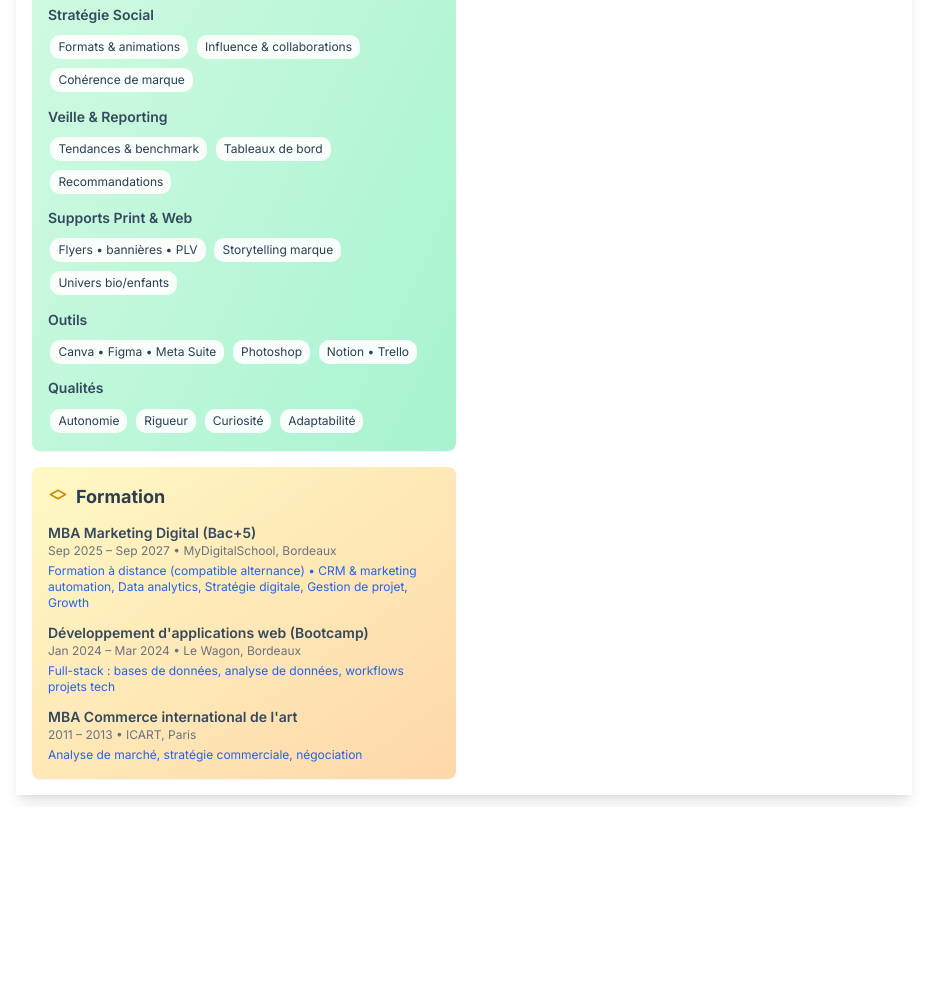
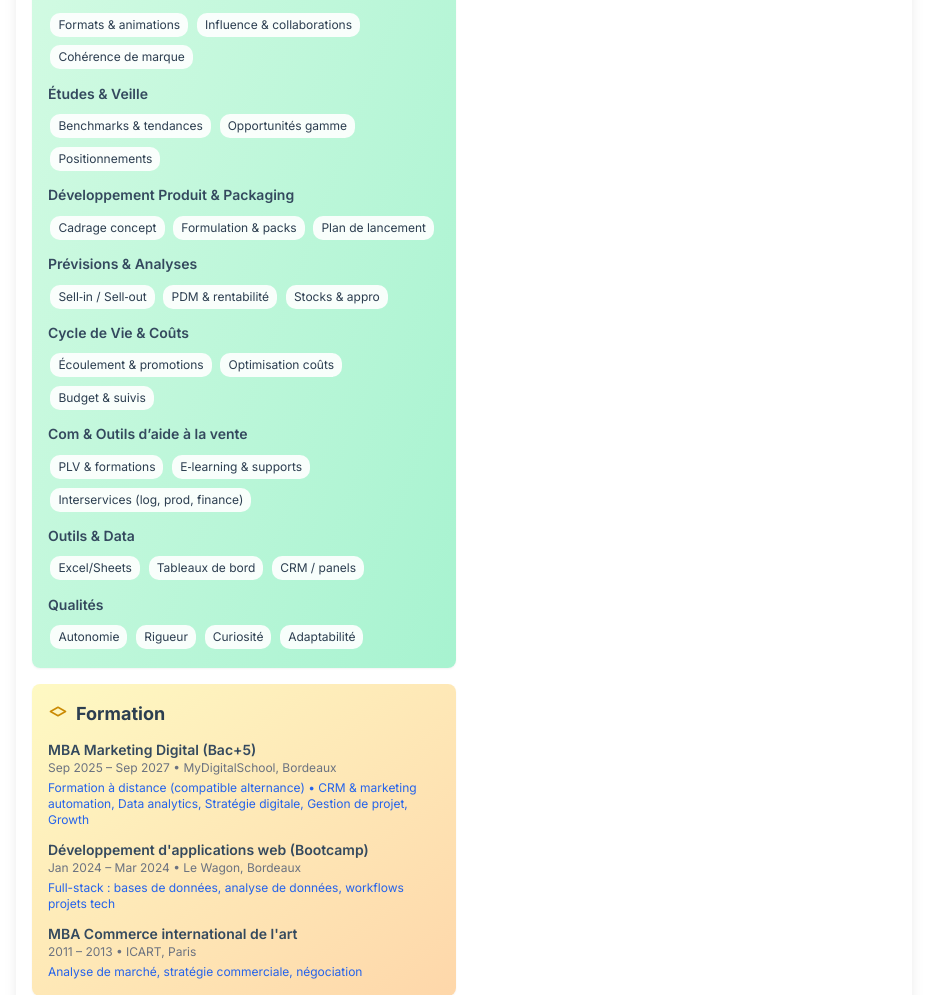
Before and after one commit to Sooruz85/cv-etienne, a website: page index.html in a window 1280 px wide. Shown: the part 1151-2146 px from the top of the page, without its empty margins (176-1103 px from the left). Before the commit the page ends 1958 px from the top, so only its background shows below. Drawn offline with nearby package versions, Linux system fonts and the light colour scheme.

Commit message:
PHYSIOMINS/Beauty Success: en-tête CDI 39h (Cenon→Darwin), À propos chef de produit, compétences études/dev produit/analyses/cycle/com/outils – PDF régénéré

```diff
--- a/index.html
+++ b/index.html
@@ -139,11 +139,10 @@
             <div class="flex items-center justify-between gap-6">
                 <div class="flex-1">
                     <h1 class="text-4xl font-bold mb-2">Etienne Gaumery</h1>
-                    <h2 class="text-lg font-normal mb-2">Alternance Assistant(e) Community Manager @ Babybio / Vitagermine</h2>
+                    <h2 class="text-lg font-normal mb-2">Chef de Produit – PHYSIOMINS @ Beauty Success</h2>
                     <div class="space-y-0.5 text-sm mb-2">
-                        <p>• Canéjan (33) • Alternance 12 à 24 mois (dès janv. 2026)</p>
+                        <p>• Cenon (33) → Bordeaux (Darwin 2026) • CDI 39h</p>
                         <p>• 38 ans • Permis B</p>
-                        <p>• MBA Marketing Digital (MyDigitalSchool Bordeaux) • Rythme : 1 semaine école / 2 semaines entreprise</p>
                     </div>
                     <div class="flex gap-4 text-sm">
                         <div class="flex items-center">
@@ -181,13 +180,13 @@
                         </h3>
                         <div class="text-sm text-text-gray leading-relaxed space-y-1.5">
                             <p>
-                                Je souhaite rejoindre une marque engagée où l’on fait vivre une communauté au quotidien. Babybio correspond bien à cette envie : proximité, sens et contenus utiles pour les familles.
+                                Ce qui m’anime : comprendre un marché et faire avancer une gamme avec méthode. J’aime transformer des besoins en produits clairs, utiles et rentables.
                             </p>
                             <p>
-                                J’anime et je crée : publications, stories et reels, programmation et modération, visuels et textes adaptés à chaque réseau. J’aime réfléchir aux formats, suivre les tendances, collaborer avec des partenaires et rendre compte des performances de manière simple.
+                                Habitué à analyser et organiser, je sais réaliser des études simples (veille, benchmarks), cadrer un concept, suivre la formulation et le packaging, préparer un lancement et mesurer l’impact (sell‑in/sell‑out, PDM, marge, stocks). Je m’appuie sur les données pour décider et optimiser les coûts tout au long du cycle de vie.
                             </p>
                             <p>
-                                Basé à Bordeaux, en MBA Marketing Digital (MyDigitalSchool), je suis disponible dès janvier 2026 en alternance au rythme 1 semaine à l’école / 2 semaines en entreprise. Outils pratiqués : Canva, Figma, Meta Suite, Photoshop.
+                                Basé à Bordeaux, motivé par l’univers compléments/bien‑être, je veux contribuer chez Beauty Success à la croissance de PHYSIOMINS avec une approche structurée, collaborative et orientée résultats.
                             </p>
                         </div>
                     </div>
@@ -242,27 +241,51 @@
                                 </div>
                             </div>
                             <div>
-                                <h4 class="font-semibold text-text-gray text-sm mb-2">Veille & Reporting</h4>
+                                <h4 class="font-semibold text-text-gray text-sm mb-2">Études & Veille</h4>
                                 <div class="flex flex-wrap gap-1">
-                                    <span class="skill-tag text-xs py-1 px-2">Tendances & benchmark</span>
-                                    <span class="skill-tag text-xs py-1 px-2">Tableaux de bord</span>
-                                    <span class="skill-tag text-xs py-1 px-2">Recommandations</span>
+                                    <span class="skill-tag text-xs py-1 px-2">Benchmarks & tendances</span>
+                                    <span class="skill-tag text-xs py-1 px-2">Opportunités gamme</span>
+                                    <span class="skill-tag text-xs py-1 px-2">Positionnements</span>
                                 </div>
                             </div>
                             <div>
-                                <h4 class="font-semibold text-text-gray text-sm mb-2">Supports Print & Web</h4>
+                                <h4 class="font-semibold text-text-gray text-sm mb-2">Développement Produit & Packaging</h4>
                                 <div class="flex flex-wrap gap-1">
-                                    <span class="skill-tag text-xs py-1 px-2">Flyers • bannières • PLV</span>
-                                    <span class="skill-tag text-xs py-1 px-2">Storytelling marque</span>
-                                    <span class="skill-tag text-xs py-1 px-2">Univers bio/enfants</span>
+                                    <span class="skill-tag text-xs py-1 px-2">Cadrage concept</span>
+                                    <span class="skill-tag text-xs py-1 px-2">Formulation & packs</span>
+                                    <span class="skill-tag text-xs py-1 px-2">Plan de lancement</span>
                                 </div>
                             </div>
                             <div>
-                                <h4 class="font-semibold text-text-gray text-sm mb-2">Outils</h4>
+                                <h4 class="font-semibold text-text-gray text-sm mb-2">Prévisions & Analyses</h4>
                                 <div class="flex flex-wrap gap-1">
-                                    <span class="skill-tag text-xs py-1 px-2">Canva • Figma • Meta Suite</span>
-                                    <span class="skill-tag text-xs py-1 px-2">Photoshop</span>
-                                    <span class="skill-tag text-xs py-1 px-2">Notion • Trello</span>
+                                    <span class="skill-tag text-xs py-1 px-2">Sell‑in / Sell‑out</span>
+                                    <span class="skill-tag text-xs py-1 px-2">PDM & rentabilité</span>
+                                    <span class="skill-tag text-xs py-1 px-2">Stocks & appro</span>
+                                </div>
+                            </div>
+                            <div>
+                                <h4 class="font-semibold text-text-gray text-sm mb-2">Cycle de Vie & Coûts</h4>
+                                <div class="flex flex-wrap gap-1">
+                                    <span class="skill-tag text-xs py-1 px-2">Écoulement & promotions</span>
+                                    <span class="skill-tag text-xs py-1 px-2">Optimisation coûts</span>
+                                    <span class="skill-tag text-xs py-1 px-2">Budget & suivis</span>
+                                </div>
+                            </div>
+                            <div>
+                                <h4 class="font-semibold text-text-gray text-sm mb-2">Com & Outils d’aide à la vente</h4>
+                                <div class="flex flex-wrap gap-1">
+                                    <span class="skill-tag text-xs py-1 px-2">PLV & formations</span>
+                                    <span class="skill-tag text-xs py-1 px-2">E‑learning & supports</span>
+                                    <span class="skill-tag text-xs py-1 px-2">Interservices (log, prod, finance)</span>
+                                </div>
+                            </div>
+                            <div>
+                                <h4 class="font-semibold text-text-gray text-sm mb-2">Outils & Data</h4>
+                                <div class="flex flex-wrap gap-1">
+                                    <span class="skill-tag text-xs py-1 px-2">Excel/Sheets</span>
+                                    <span class="skill-tag text-xs py-1 px-2">Tableaux de bord</span>
+                                    <span class="skill-tag text-xs py-1 px-2">CRM / panels</span>
                                 </div>
                             </div>
                             <div>
```
